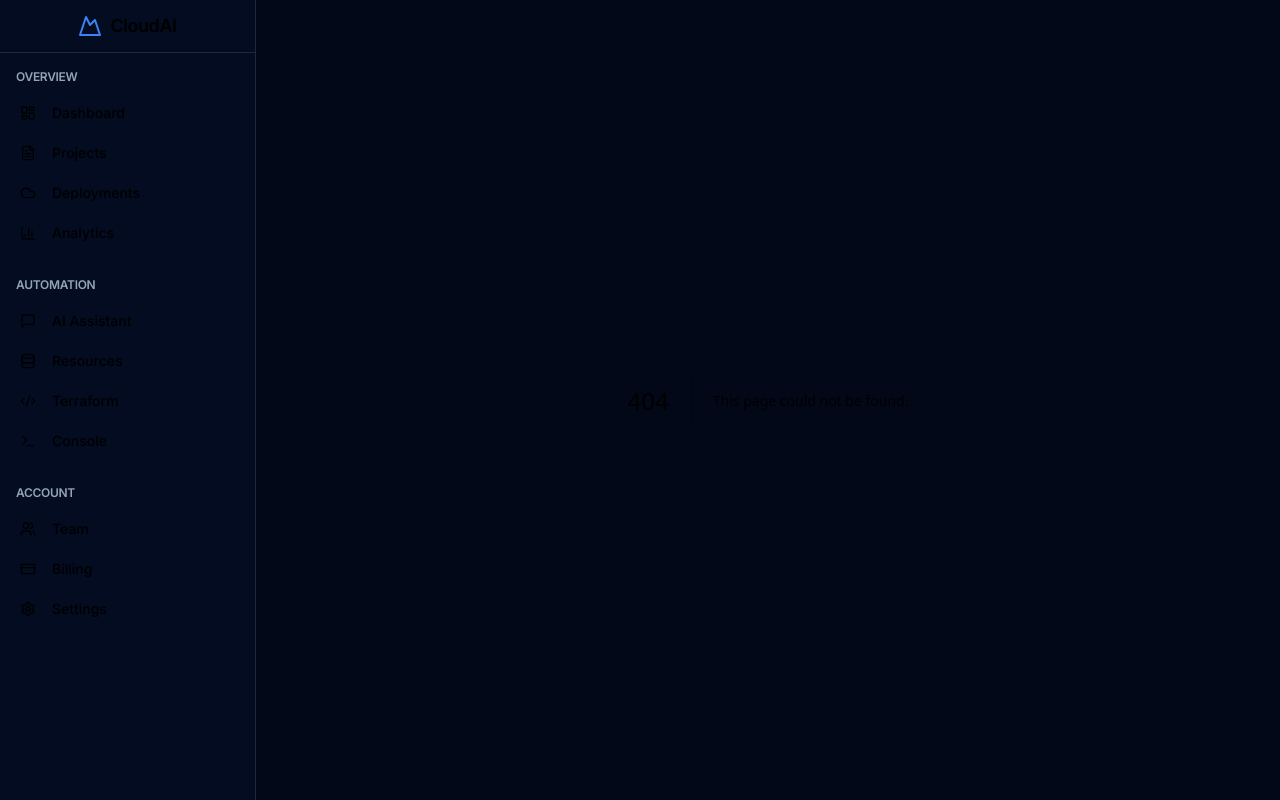
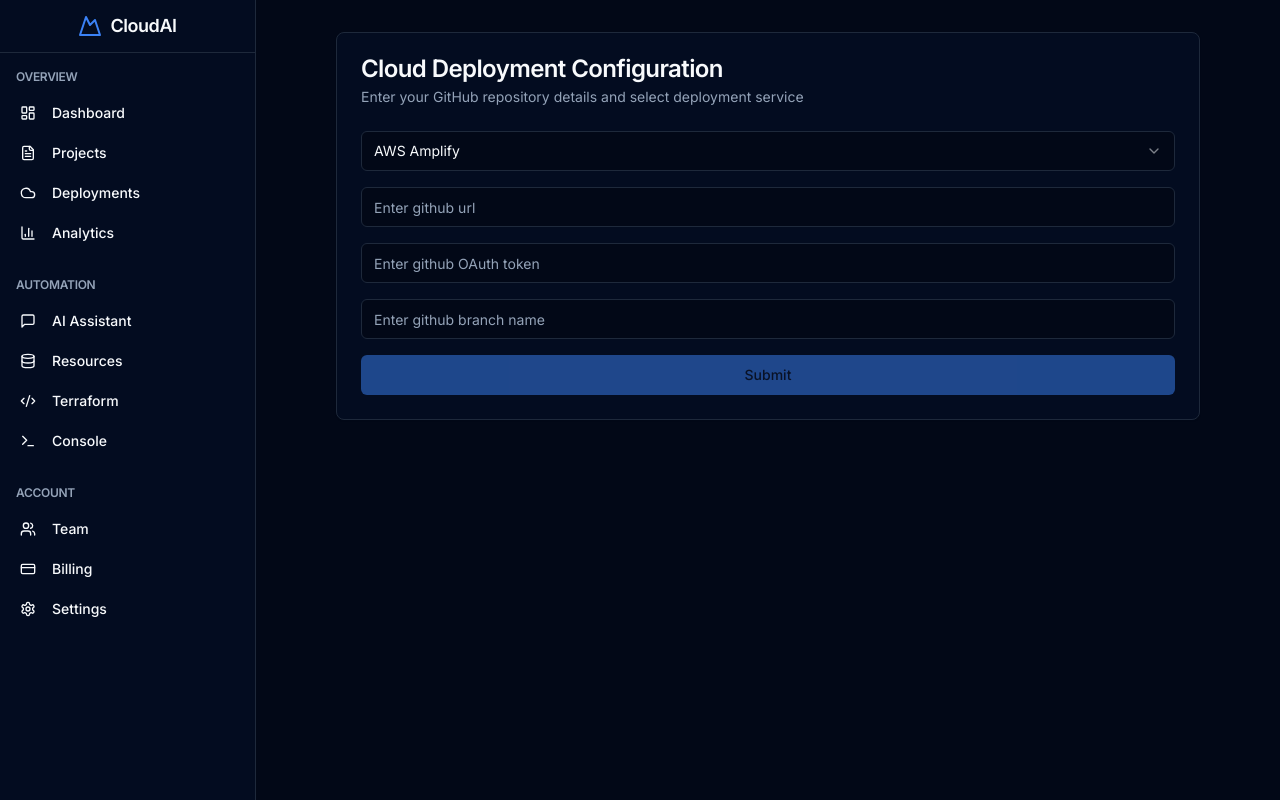
Before and after one commit to nikunjcodes/AWS-Cloud-automation-ai-agent, a Next.js app: page /amplify in a window 1280 px wide. Before the commit this address had no page. Built offline with nearby package versions, Linux system fonts and the light colour scheme.

Commit message:
final changes commit

```diff
--- /dev/null
+++ b/app/amplify/page.tsx
@@ -0,0 +1,164 @@
+'use client';
+
+import { useState } from 'react';
+import { Button } from '@/components/ui/button';
+import { Card, CardContent, CardDescription, CardHeader, CardTitle } from '@/components/ui/card';
+import { Input } from '@/components/ui/input';
+import { useToast } from '@/components/ui/use-toast';
+import { Select, SelectContent, SelectItem, SelectTrigger, SelectValue } from '@/components/ui/select';
+
+export default function AmplifyPage() {
+  const [isSubmitting, setIsSubmitting] = useState(false);
+  const [input1, setInput1] = useState('');
+  const [input2, setInput2] = useState('');
+  const [input3, setInput3] = useState('');
+  const [selectedService, setSelectedService] = useState('amplify');
+  const [deploymentUrl, setDeploymentUrl] = useState('');
+  const { toast } = useToast();
+
+  const handleSubmit = async () => {
+    if (!input1 || !input2 || !input3) {
+      toast({
+        title: "Error",
+        description: "Please fill in all fields.",
+        variant: "destructive"
+      });
+      return;
+    }
+
+    try {
+      setIsSubmitting(true);
+
+      const response = await fetch(`https://p8j8jwxfa0.execute-api.us-east-1.amazonaws.com/prod/${selectedService}`, {
+        method: 'POST',
+        headers: {
+          'Content-Type': 'application/json',
+        },
+        body: JSON.stringify({
+          "appName": "CloudGiniApp",
+          "repoUrl": input1,
+          "oauthToken": input2,
+          "branchName": input3
+        })
+      });
+
+      const data = await response.json();
+      console.log('API Response:', data);
+
+      if (response.ok) {
+        const url = data.deployUrl || data.url || data.appUrl || data.websiteUrl;
+        if (url) {
+          setDeploymentUrl(url);
+          toast({
+            title: "Success",
+            description: "Application deployed successfully!",
+          });
+        } else {
+          console.error('No deployment URL in response:', data);
+          toast({
+            title: "Warning",
+            description: "Deployment completed but no URL was returned.",
+            variant: "destructive"
+          });
+        }
+        setInput1('');
+        setInput2('');
+        setInput3('');
+      } else {
+        throw new Error(data.message || 'Submission failed');
+      }
+    } catch (error: any) {
+      console.error('Submission error:', error);
+      toast({
+        title: "Error",
+        description: error.message || "Failed to submit data. Please try again.",
+        variant: "destructive"
+      });
+    } finally {
+      setIsSubmitting(false);
+    }
+  };
+
+  return (
+    <div className="container mx-auto py-8 px-4 max-w-4xl">
+      <Card className="w-full">
+        <CardHeader>
+          <CardTitle>Cloud Deployment Configuration</CardTitle>
+          <CardDescription>Enter your GitHub repository details and select deployment service</CardDescription>
+        </CardHeader>
+        <CardContent className="space-y-4">
+          <div className="space-y-4">
+            <Select
+              value={selectedService}
+              onValueChange={setSelectedService}
+              disabled={isSubmitting}
+            >
+              <SelectTrigger className="w-full">
+                <SelectValue placeholder="Select deployment service" />
+              </SelectTrigger>
+              <SelectContent>
+                <SelectItem value="amplify">AWS Amplify</SelectItem>
+                <SelectItem value="ec2">AWS EC2</SelectItem>
+                <SelectItem value="lambda">AWS Lambda</SelectItem>
+              </SelectContent>
+            </Select>
+
+            <Input
+              type="text"
+              placeholder="Enter github url"
+              value={input1}
+              onChange={(e) => setInput1(e.target.value)}
+              disabled={isSubmitting}
+            />
+            <Input
+              type="text"
+              placeholder="Enter github OAuth token"
+              value={input2}
+              onChange={(e) => setInput2(e.target.value)}
+              disabled={isSubmitting}
+            />
+            <Input
+              type="text"
+              placeholder="Enter github branch name"
+              value={input3}
+              onChange={(e) => setInput3(e.target.value)}
+              disabled={isSubmitting}
+            />
+            <Button
+              onClick={handleSubmit}
+              disabled={isSubmitting || !input1 || !input2 || !input3}
+              className="w-full"
+            >
+              {isSubmitting ? "Submitting..." : "Submit"}
+            </Button>
+          </div>
+
+          {isSubmitting && (
+            <div className="flex items-center space-x-2">
+              <div className="h-2 w-2 rounded-full bg-primary animate-bounce"></div>
+              <div className="h-2 w-2 rounded-full bg-primary animate-bounce" style={{ animationDelay: "0.2s" }}></div>
+              <div className="h-2 w-2 rounded-full bg-primary animate-bounce" style={{ animationDelay: "0.4s" }}></div>
+              <span className="text-sm text-muted-foreground">Submitting...</span>
+            </div>
+          )}
+
+          {deploymentUrl && (
+            <div className="mt-4 p-4 bg-green-50 rounded-lg border border-green-200">
+              <h3 className="text-lg font-semibold text-green-800 mb-2">Deployment Successful!</h3>
+              <p className="text-sm text-green-600 mb-3">Your application has been deployed successfully.</p>
+              <div className="mb-3 p-2 bg-white rounded border">
+                <p className="text-sm text-gray-600 break-all">Deployment URL: {deploymentUrl}</p>
+              </div>
+              <Button
+                onClick={() => window.open(deploymentUrl, '_blank')}
+                className="w-full bg-green-600 hover:bg-green-700 text-white"
+              >
+                View Deployed Application
+              </Button>
+            </div>
+          )}
+        </CardContent>
+      </Card>
+    </div>
+  );
+}
--- a/app/chat/page.tsx
+++ b/app/chat/page.tsx
@@ -312,6 +312,22 @@ export default function ChatPage() {
       path: '/s3',
       color: 'bg-orange-500/10 hover:bg-orange-500/20',
       borderColor: 'border-orange-500/20 hover:border-orange-500/40'
+    },
+    {
+      name: 'Aws S3',
+      description: 'Deploy Static Websites',
+      icon: Cloud,
+      path: '/deploy',
+      color: 'bg-purple-500/10 hover:bg-purple-500/20',
+      borderColor: 'border-purple-500/20 hover:border-purple-500/40'
+    },
+    {
+      name: 'Aws Amplify',
+      description: 'Deploy Applications from Github',
+      icon: Code2,
+      path: '/amplify',
+      color: 'bg-pink-500/10 hover:bg-pink-500/20',
+      borderColor: 'border-pink-500/20 hover:border-pink-500/40'
     }
   ];
 
@@ -437,7 +453,7 @@ export default function ChatPage() {
             ))}
           </div>
 
-          <Card className="h-[calc(100vh-320px)] bg-card/60 border-primary/10 hover:border-primary/30 transition-all duration-300">
+          <Card className="h-[calc(100vh-320px)] bg-card/60  hover:border-primary/30 transition-all duration-300">
             <CardHeader className="p-4">
               <CardTitle className="text-xl">Cloud Automation Assistant</CardTitle>
               <CardDescription>
--- a/middleware.ts
+++ b/middleware.ts
@@ -14,10 +14,12 @@ const protectedPaths = [
   '/ec2',
   '/s3',
   '/rds',
-  '/api/chats', // Includes /api/chats/* via startsWith
-  '/api/ec2',   // Includes /api/ec2/*
-  '/api/s3',    // Includes /api/s3/*
-  '/api/rds',   // Includes /api/rds/*
+  '/api/chats',
+  '/api/ec2',
+
+  '/api/s3',
+    '/api/rds',
+
   '/api/user/profile'
 ];
 
@@ -65,7 +67,6 @@ export async function middleware(request: NextRequest) {
     return NextResponse.next();
   }
 
-  // --- Handle Authentication ---
   let isValidToken = false;
   let userId = null;
 
@@ -80,7 +81,6 @@ export async function middleware(request: NextRequest) {
       console.log('Middleware: Token VALID, User ID:', userId);
     } else {
       console.log('Middleware: Invalid token payload detected.');
-      // For API routes, return 401 instead of redirecting
       if (pathname.startsWith('/api/')) {
         return new NextResponse(
           JSON.stringify({ error: 'Unauthorized' }),
@@ -93,10 +93,8 @@ export async function middleware(request: NextRequest) {
     }
   }
 
-  // If no valid token and accessing a non-public/non-onboarding path, redirect to login
   if (!isValidToken && !onboardingPaths.some(path => pathname.startsWith(path))) {
     console.log(`Middleware: No valid token, redirecting from ${pathname} to /login`);
-    // For API routes, return 401 instead of redirecting
     if (pathname.startsWith('/api/')) {
       return new NextResponse(
         JSON.stringify({ error: 'Unauthorized' }),
@@ -106,9 +104,7 @@ export async function middleware(request: NextRequest) {
     return NextResponse.redirect(new URL('/login', request.url));
   }
 
-  // --- Handle Onboarding Redirection ---
   if (isValidToken && onboardingPaths.some(path => pathname.startsWith(path))) {
-    // Skip profile check for save-arn endpoint to allow ARN saving
     if (pathname === '/api/user/save-arn') {
       return NextResponse.next();
     }
@@ -121,7 +117,6 @@ export async function middleware(request: NextRequest) {
     return NextResponse.next();
   }
 
-  // --- Handle Protected Path Access Control ---
   if (protectedPaths.some(path => pathname.startsWith(path))) {
     if (!isValidToken) {
       console.log(`Middleware: No valid token for protected path ${pathname}, redirecting to /login`);
@@ -153,16 +148,9 @@ export async function middleware(request: NextRequest) {
   return NextResponse.next();
 }
 
-// Configuration for the middleware matcher
 export const config = {
   matcher: [
-    /*
-     * Match all request paths except for the ones starting with:
-     * - _next/static (static files)
-     * - _next/image (image optimization files)
-     * - favicon.ico (favicon file)
-     * - api/auth/logout (allow logout always)
-     */
+
     '/((?!_next/static|_next/image|favicon.ico|api/auth/logout).*)',
   ],
 };
```
